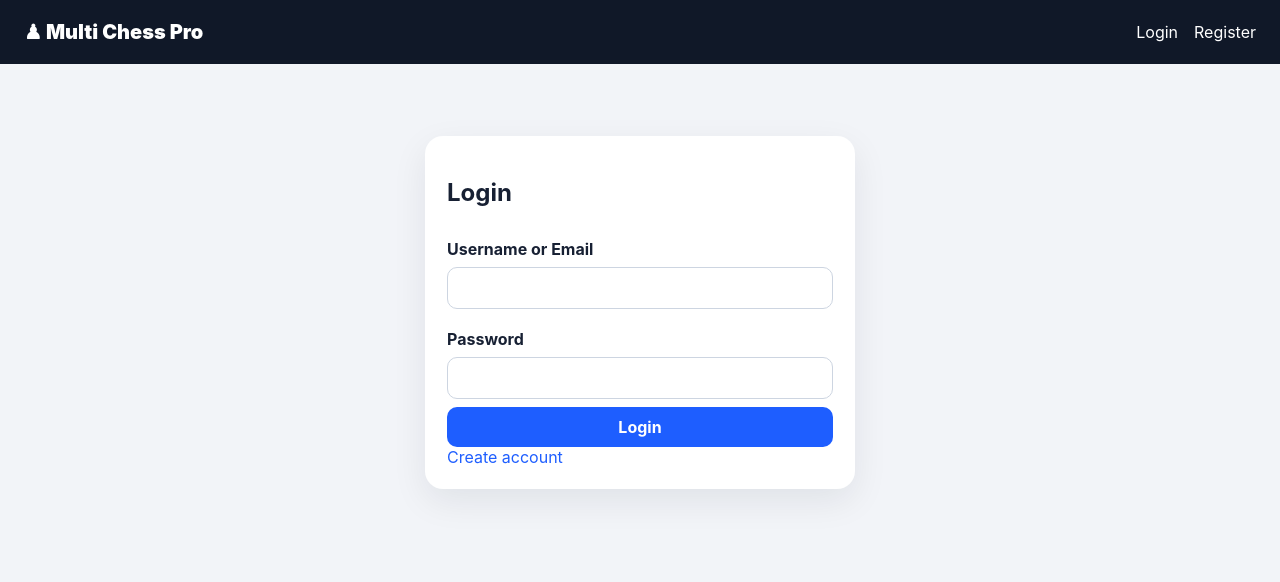
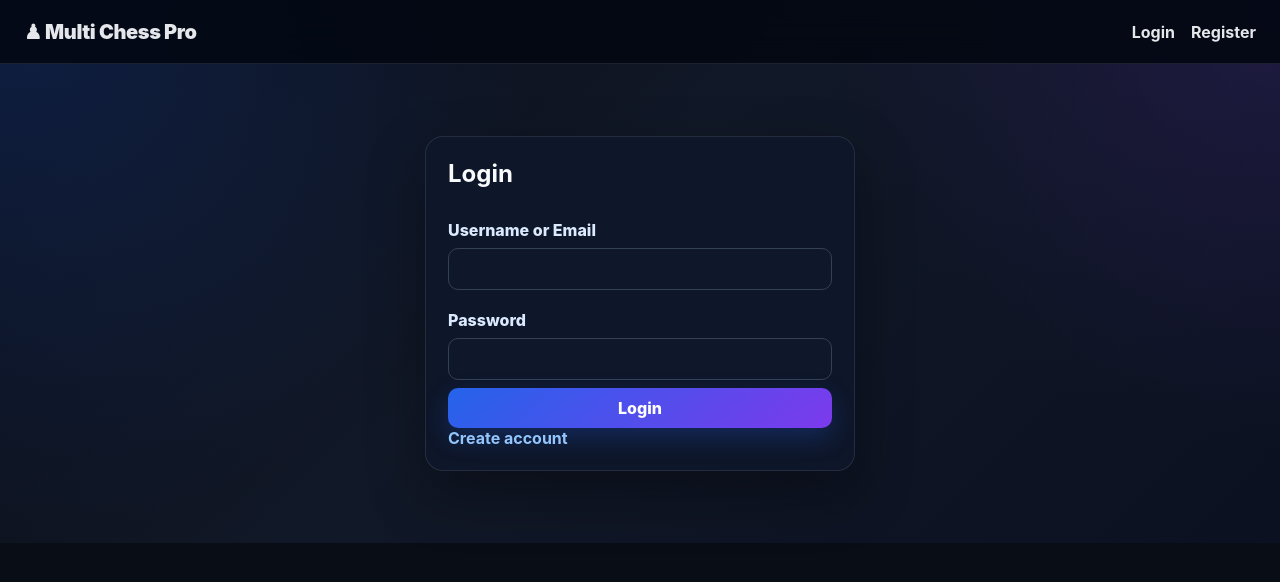
Before and after one commit to mikabz1/multi_chess, a Vue app in the folder frontend/: page /login in a window 1280 px wide. Shown: the top 582 px of the page. Built offline with nearby package versions, Linux system fonts and the light colour scheme; no server answers.

Commit message:
change to dark mode

```diff
--- a/frontend/src/style.css
+++ b/frontend/src/style.css
@@ -1,34 +1,207 @@
 :root {
   font-family: Inter, Arial, sans-serif;
-  color: #172033;
-  background: #f2f4f8;
+  color: #e5e7eb;
+  background: #090d16;
+  color-scheme: dark;
 }
+
 * { box-sizing: border-box; }
-body { margin: 0; }
-a { color: #1e5eff; text-decoration: none; }
+
+html, body, #app {
+  min-height: 100%;
+}
+
+body {
+  margin: 0;
+  background:
+    radial-gradient(circle at top left, rgba(37, 99, 235, 0.22), transparent 34rem),
+    radial-gradient(circle at top right, rgba(124, 58, 237, 0.15), transparent 28rem),
+    linear-gradient(135deg, #080b13 0%, #111827 45%, #0b1120 100%);
+  color: #e5e7eb;
+}
+
+a {
+  color: #93c5fd;
+  text-decoration: none;
+  font-weight: 700;
+}
+
+a:hover { color: #bfdbfe; }
+
 button, input, select { font: inherit; }
-button { cursor: pointer; border: 0; border-radius: 10px; padding: 10px 14px; background: #1e5eff; color: white; font-weight: 700; }
-button:hover { opacity: 0.92; }
-input, select { width: 100%; border: 1px solid #cdd5e1; border-radius: 10px; padding: 10px 12px; background: white; }
-label { font-weight: 700; margin-top: 12px; display: block; }
-table { width: 100%; border-collapse: collapse; }
-th, td { border-bottom: 1px solid #e2e8f0; text-align: left; padding: 10px; }
-.topbar { height: 64px; display: flex; align-items: center; justify-content: space-between; padding: 0 24px; background: #101828; color: white; }
-.topbar a { color: white; }
-.brand { font-weight: 900; font-size: 20px; }
-.nav-links { display: flex; align-items: center; gap: 16px; }
-.user-pill { background: #26344f; border-radius: 999px; padding: 8px 12px; }
-.container { max-width: 1300px; margin: 0 auto; padding: 24px; }
-.card { background: white; border-radius: 18px; box-shadow: 0 12px 35px rgba(16, 24, 40, 0.08); padding: 22px; margin-bottom: 18px; }
-.auth-card { max-width: 430px; margin: 48px auto; }
-.auth-card form { display: grid; gap: 8px; }
-.grid.two { display: grid; grid-template-columns: 1fr 1fr; gap: 24px; }
-.invite-box { margin-top: 18px; padding: 16px; background: #f8fafc; border: 1px dashed #94a3b8; border-radius: 14px; }
-.error { color: #c02626; font-weight: 700; }
-.success { margin-top: 12px; color: #047857; font-weight: 800; }
-.game-layout { display: grid; grid-template-columns: minmax(500px, 1fr) 360px; gap: 24px; align-items: start; }
-.game-header { display: flex; justify-content: space-between; gap: 16px; align-items: center; }
-.board-wrap { display: grid; place-items: center; width: 100%; }
+
+button {
+  cursor: pointer;
+  border: 0;
+  border-radius: 10px;
+  padding: 10px 14px;
+  background: linear-gradient(135deg, #2563eb, #7c3aed);
+  color: #ffffff;
+  font-weight: 800;
+  box-shadow: 0 10px 24px rgba(37, 99, 235, 0.25);
+}
+
+button:hover { opacity: 0.94; transform: translateY(-1px); }
+button:active { transform: translateY(0); }
+
+input, select {
+  width: 100%;
+  border: 1px solid #334155;
+  border-radius: 10px;
+  padding: 10px 12px;
+  background: #0f172a;
+  color: #e5e7eb;
+  outline: none;
+}
+
+input:focus, select:focus {
+  border-color: #60a5fa;
+  box-shadow: 0 0 0 3px rgba(96, 165, 250, 0.2);
+}
+
+input::placeholder { color: #94a3b8; }
+
+label {
+  font-weight: 800;
+  margin-top: 12px;
+  display: block;
+  color: #dbeafe;
+}
+
+table {
+  width: 100%;
+  border-collapse: collapse;
+  color: #e5e7eb;
+}
+
+th, td {
+  border-bottom: 1px solid #263244;
+  text-align: left;
+  padding: 10px;
+}
+
+th {
+  color: #bfdbfe;
+  background: rgba(15, 23, 42, 0.6);
+}
+
+tr:hover td { background: rgba(30, 41, 59, 0.45); }
+
+.topbar {
+  min-height: 64px;
+  display: flex;
+  align-items: center;
+  justify-content: space-between;
+  padding: 0 24px;
+  background: rgba(3, 7, 18, 0.88);
+  color: #ffffff;
+  border-bottom: 1px solid rgba(148, 163, 184, 0.16);
+  backdrop-filter: blur(14px);
+  position: sticky;
+  top: 0;
+  z-index: 10;
+}
+
+.topbar a { color: #e5e7eb; }
+.topbar a:hover { color: #93c5fd; }
+
+.brand {
+  font-weight: 950;
+  font-size: 20px;
+  letter-spacing: -0.02em;
+}
+
+.nav-links {
+  display: flex;
+  align-items: center;
+  gap: 16px;
+}
+
+.user-pill {
+  background: #111827;
+  border: 1px solid #334155;
+  border-radius: 999px;
+  padding: 8px 12px;
+  color: #dbeafe;
+}
+
+.container {
+  max-width: 1300px;
+  margin: 0 auto;
+  padding: 24px;
+}
+
+.card {
+  background: rgba(15, 23, 42, 0.86);
+  border: 1px solid rgba(148, 163, 184, 0.16);
+  border-radius: 18px;
+  box-shadow: 0 22px 55px rgba(0, 0, 0, 0.34);
+  padding: 22px;
+  margin-bottom: 18px;
+}
+
+.card h1, .card h2, .card h3 {
+  color: #f8fafc;
+  margin-top: 0;
+}
+
+.card p { color: #cbd5e1; }
+
+.auth-card {
+  max-width: 430px;
+  margin: 48px auto;
+}
+
+.auth-card form {
+  display: grid;
+  gap: 8px;
+}
+
+.grid.two {
+  display: grid;
+  grid-template-columns: 1fr 1fr;
+  gap: 24px;
+}
+
+.invite-box {
+  margin-top: 18px;
+  padding: 16px;
+  background: rgba(2, 6, 23, 0.7);
+  border: 1px dashed #64748b;
+  border-radius: 14px;
+}
+
+.error {
+  color: #fca5a5;
+  font-weight: 800;
+}
+
+.success {
+  margin-top: 12px;
+  color: #86efac;
+  font-weight: 900;
+}
+
+.game-layout {
+  display: grid;
+  grid-template-columns: minmax(500px, 1fr) 360px;
+  gap: 24px;
+  align-items: start;
+}
+
+.game-header {
+  display: flex;
+  justify-content: space-between;
+  gap: 16px;
+  align-items: center;
+}
+
+.board-wrap {
+  display: grid;
+  place-items: center;
+  width: 100%;
+}
+
 .board-shell {
   display: grid;
   grid-template-columns: 26px minmax(280px, 640px) 26px;
@@ -39,23 +212,29 @@ th, td { border-bottom: 1px solid #e2e8f0; text-align: left; padding: 10px; }
   width: min(86vw, 710px);
   margin: 0 auto;
 }
+
 .board-area {
   display: grid;
   grid-template-rows: 22px 1fr 22px;
   gap: 6px;
   width: 100%;
 }
+
 .board {
   width: 100%;
   aspect-ratio: 1 / 1;
   display: grid;
   grid-template-columns: repeat(8, 1fr);
   grid-template-rows: repeat(8, 1fr);
-  border: 10px solid #1f2937;
+  border: 10px solid #020617;
   border-radius: 14px;
   overflow: hidden;
-  background: #1f2937;
+  background: #020617;
+  box-shadow:
+    0 18px 45px rgba(0, 0, 0, 0.45),
+    0 0 0 1px rgba(148, 163, 184, 0.20);
 }
+
 .square {
   position: relative;
   border-radius: 0;
@@ -69,12 +248,15 @@ th, td { border-bottom: 1px solid #e2e8f0; text-align: left; padding: 10px; }
   aspect-ratio: 1 / 1;
   min-width: 0;
   min-height: 0;
+  box-shadow: none;
 }
-.square.light { background: #f0d9b5; }
-.square.dark { background: #b58863; }
+
+.square.light { background: #d6b889; }
+.square.dark { background: #765338; }
 .square.selected { outline: 5px solid #facc15; outline-offset: -5px; }
-.square.last { box-shadow: inset 0 0 0 999px rgba(59, 130, 246, 0.18); }
+.square.last { box-shadow: inset 0 0 0 999px rgba(96, 165, 250, 0.26); }
 .square.legal { cursor: pointer; }
+
 .piece {
   font-family: "DejaVu Sans", "Segoe UI Symbol", "Noto Sans Symbols 2", "Arial Unicode MS", serif;
   font-size: clamp(34px, 7vw, 70px);
@@ -84,64 +266,128 @@ th, td { border-bottom: 1px solid #e2e8f0; text-align: left; padding: 10px; }
   user-select: none;
   pointer-events: none;
 }
+
 .white-piece {
   color: #ffffff;
-  -webkit-text-stroke: 1.4px #111827;
+  -webkit-text-stroke: 1.5px #020617;
   text-shadow:
-    0 1px 0 #111827,
-    0 2px 4px rgba(0, 0, 0, 0.35);
+    0 1px 0 #020617,
+    0 3px 6px rgba(0, 0, 0, 0.55),
+    0 0 12px rgba(255, 255, 255, 0.18);
 }
+
 .black-piece {
-  color: #07111f;
-  -webkit-text-stroke: 0.7px #000000;
-  text-shadow: 0 2px 3px rgba(255, 255, 255, 0.12);
+  color: #050816;
+  -webkit-text-stroke: 0.8px #000000;
+  text-shadow:
+    0 1px 2px rgba(255, 255, 255, 0.18),
+    0 3px 5px rgba(0, 0, 0, 0.35);
 }
+
 .legal-dot {
   position: absolute;
   z-index: 1;
   width: 30%;
   height: 30%;
   border-radius: 999px;
-  background: rgba(34, 197, 94, 0.78);
-  box-shadow: 0 0 0 3px rgba(34, 197, 94, 0.18);
+  background: rgba(34, 197, 94, 0.86);
+  box-shadow: 0 0 0 3px rgba(34, 197, 94, 0.2);
   pointer-events: none;
 }
+
 .square.capture .legal-dot {
   width: 74%;
   height: 74%;
   background: transparent;
-  border: 6px solid rgba(34, 197, 94, 0.82);
+  border: 6px solid rgba(34, 197, 94, 0.88);
   box-shadow: none;
 }
+
 .file-labels {
   display: grid;
   grid-template-columns: repeat(8, 1fr);
-  color: #475569;
+  color: #cbd5e1;
   font-size: 13px;
-  font-weight: 800;
+  font-weight: 900;
   line-height: 1;
   text-align: center;
   text-transform: uppercase;
 }
-.file-labels span { display: flex; align-items: center; justify-content: center; }
+
+.file-labels span {
+  display: flex;
+  align-items: center;
+  justify-content: center;
+}
+
 .rank-labels {
   display: grid;
   grid-template-rows: repeat(8, 1fr);
   height: 100%;
-  color: #475569;
+  color: #cbd5e1;
   font-size: 13px;
-  font-weight: 800;
+  font-weight: 900;
   line-height: 1;
   text-align: center;
 }
-.rank-labels span { display: flex; align-items: center; justify-content: center; }
-.hint { color: #667085; text-align: center; }
-.chat-box .messages { height: 210px; overflow: auto; border: 1px solid #e2e8f0; border-radius: 12px; padding: 10px; background: #f8fafc; }
-.message { margin-bottom: 8px; display: flex; gap: 6px; }
-.chat-form { display: flex; gap: 8px; margin-top: 10px; }
-.moves-card ol { max-height: 180px; overflow: auto; }
+
+.rank-labels span {
+  display: flex;
+  align-items: center;
+  justify-content: center;
+}
+
+.hint {
+  color: #94a3b8;
+  text-align: center;
+}
+
+.chat-box .messages {
+  height: 210px;
+  overflow: auto;
+  border: 1px solid #334155;
+  border-radius: 12px;
+  padding: 10px;
+  background: #020617;
+  color: #e5e7eb;
+}
+
+.message {
+  margin-bottom: 8px;
+  display: flex;
+  gap: 6px;
+  color: #dbeafe;
+}
+
+.message span { color: #e5e7eb; }
+
+.chat-form {
+  display: flex;
+  gap: 8px;
+  margin-top: 10px;
+}
+
+.moves-card ol {
+  max-height: 180px;
+  overflow: auto;
+  color: #e5e7eb;
+}
+
+small { color: #94a3b8; }
+
+::-webkit-scrollbar { width: 10px; height: 10px; }
+::-webkit-scrollbar-track { background: #020617; }
+::-webkit-scrollbar-thumb { background: #334155; border-radius: 999px; }
+::-webkit-scrollbar-thumb:hover { background: #475569; }
+
 @media (max-width: 900px) {
   .grid.two, .game-layout { grid-template-columns: 1fr; }
-  .topbar { height: auto; flex-direction: column; align-items: flex-start; gap: 12px; padding: 16px; }
+  .topbar {
+    height: auto;
+    flex-direction: column;
+    align-items: flex-start;
+    gap: 12px;
+    padding: 16px;
+  }
   .nav-links { flex-wrap: wrap; }
 }
```
